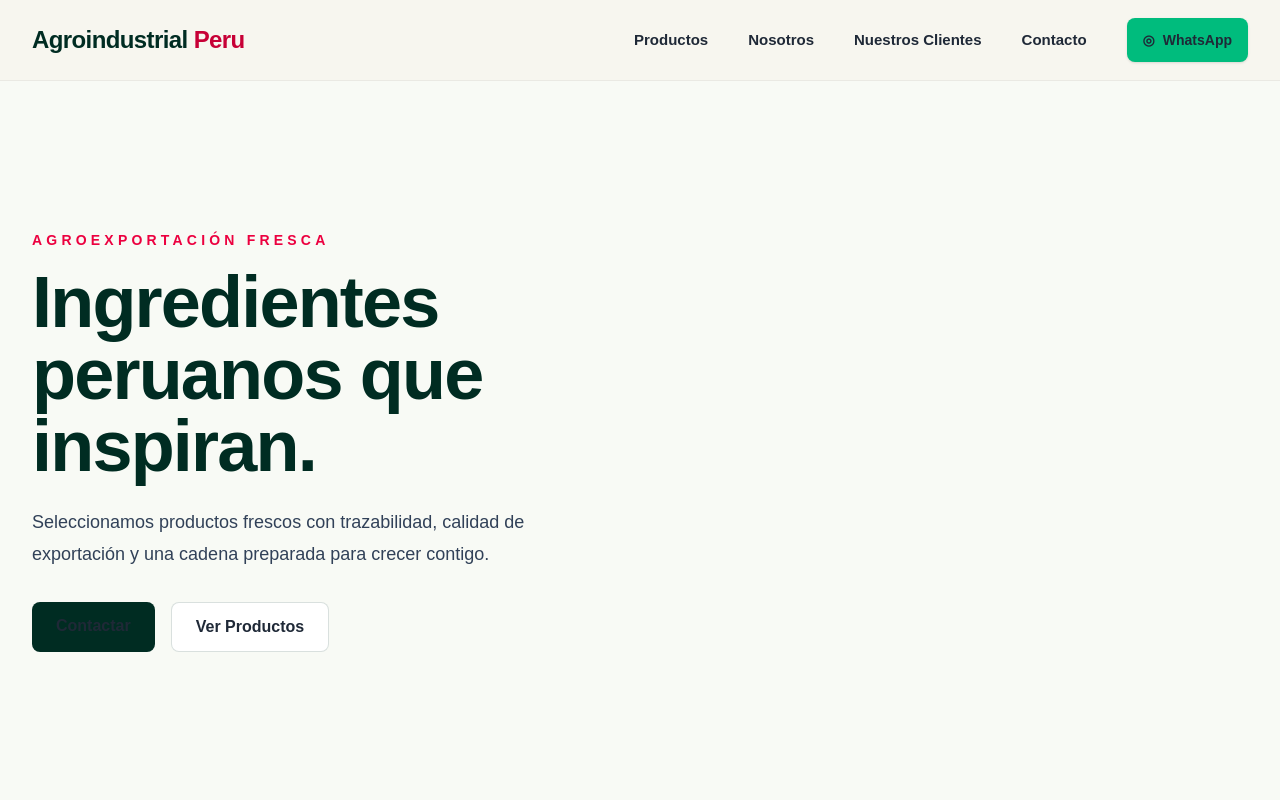
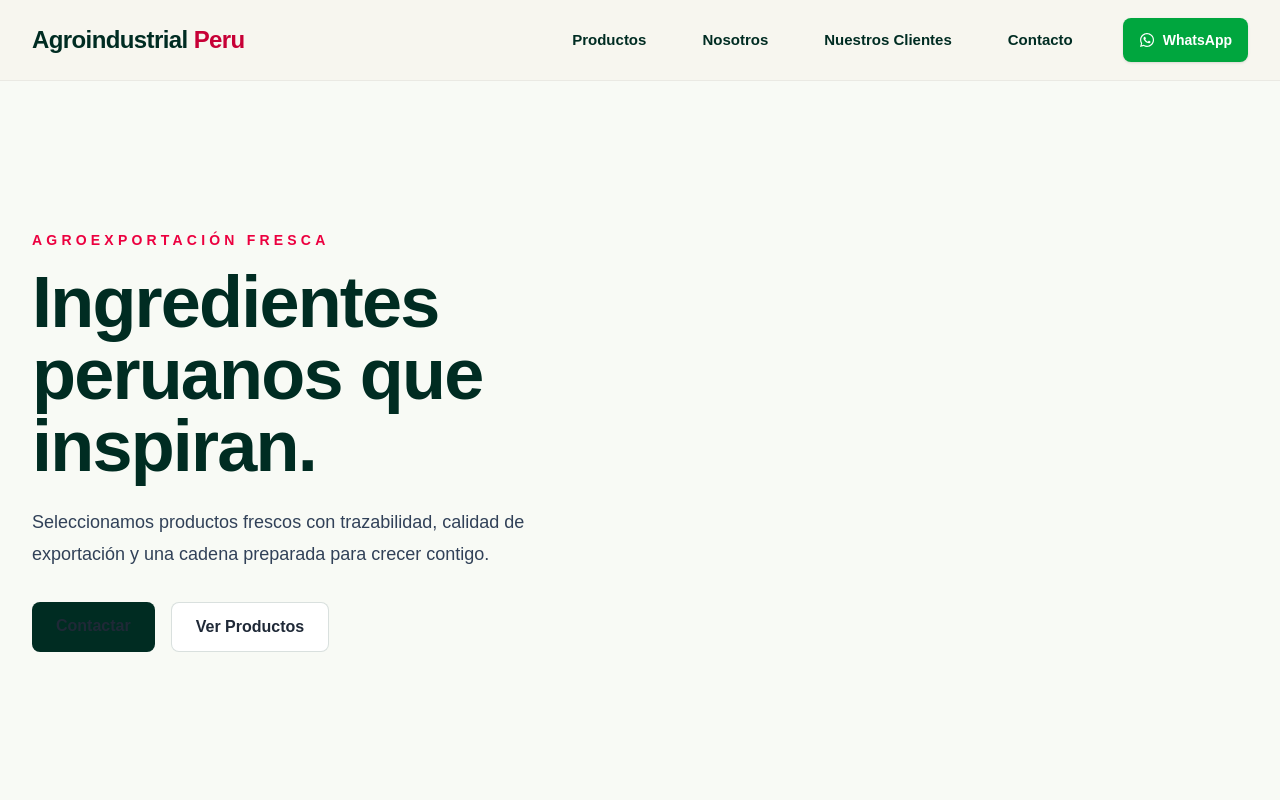
Before and after one commit to rls1990/agroindustrialperu, a Next.js app: page / in a window 1280 px wide. Shown: the top 800 px of the page. Built offline with nearby package versions, Linux system fonts and the light colour scheme.

Commit message:
feat: refactor header and hero components, add mobile menu functionality, and update WhatsApp link

```diff
--- a/app/page.tsx
+++ b/app/page.tsx
@@ -1,37 +1,9 @@
+import { Hero } from "@/components/sections/Hero/Hero";
+
 export default function Home() {
   return (
     <main className="px-6 py-10 lg:px-8">
-      <section
-        id="productos"
-        className="mx-auto flex min-h-[calc(100vh-10rem)] w-full max-w-7xl items-center"
-      >
-        <div className="max-w-2xl">
-          <p className="text-sm font-bold uppercase tracking-[0.3em] text-rose-600">
-            Agroexportación fresca
-          </p>
-          <h1 className="mt-4 text-5xl font-black tracking-tight text-emerald-950 sm:text-7xl">
-            Ingredientes peruanos que inspiran.
-          </h1>
-          <p className="mt-6 max-w-xl text-lg leading-8 text-slate-700">
-            Seleccionamos productos frescos con trazabilidad, calidad de
-            exportación y una cadena preparada para crecer contigo.
-          </p>
-          <div className="mt-8 flex flex-wrap gap-4">
-            <a
-              href="#contacto"
-              className="rounded-lg bg-emerald-950 px-6 py-3 font-semibold text-white transition-colors hover:bg-emerald-900"
-            >
-              Contactar
-            </a>
-            <a
-              href="#productos"
-              className="rounded-lg border border-emerald-950/15 bg-white px-6 py-3 font-semibold text-emerald-950 transition-colors hover:bg-emerald-50"
-            >
-              Ver Productos
-            </a>
-          </div>
-        </div>
-      </section>
+      <Hero />
 
       <section id="nosotros" className="mx-auto w-full max-w-7xl py-20">
         <h2 className="text-3xl font-bold text-emerald-950">Nosotros</h2>
--- /dev/null
+++ b/components/icons/LeafIcon.tsx
@@ -0,0 +1,23 @@
+type LeafIconProps = {
+  className?: string;
+};
+
+export function LeafIcon({ className = "h-4 w-4" }: LeafIconProps) {
+  return (
+    <svg
+      aria-hidden="true"
+      focusable="false"
+      data-prefix="fas"
+      data-icon="leaf"
+      className={className}
+      role="img"
+      xmlns="http://www.w3.org/2000/svg"
+      viewBox="0 0 512 512"
+    >
+      <path
+        fill="currentColor"
+        d="M272 96c-78.6 0-145.1 51.5-167.7 122.5c33.6-17 71.5-26.5 111.7-26.5l88 0c8.8 0 16 7.2 16 16s-7.2 16-16 16l-16 0-72 0s0 0 0 0c-16.6 0-32.7 1.9-48.3 5.4c-25.9 5.9-49.9 16.4-71.4 30.7c0 0 0 0 0 0C38.3 298.8 0 364.9 0 440l0 16c0 13.3 10.7 24 24 24s24-10.7 24-24l0-16c0-48.7 20.7-92.5 53.8-123.2C121.6 392.3 190.3 448 272 448l1 0c132.1-.7 239-130.9 239-291.4c0-42.6-7.5-83.1-21.1-119.6c-2.6-6.9-12.7-6.6-16.2-.1C455.9 72.1 418.7 96 376 96L272 96z"
+      />
+    </svg>
+  );
+}
--- /dev/null
+++ b/components/icons/WhatsAppIcon.tsx
@@ -0,0 +1,23 @@
+type WhatsAppIconProps = {
+  className?: string;
+};
+
+export function WhatsAppIcon({ className = "h-4 w-4" }: WhatsAppIconProps) {
+  return (
+    <svg
+      aria-hidden="true"
+      focusable="false"
+      data-prefix="fab"
+      data-icon="whatsapp"
+      className={className}
+      role="img"
+      xmlns="http://www.w3.org/2000/svg"
+      viewBox="0 0 448 512"
+    >
+      <path
+        fill="currentColor"
+        d="M380.9 97.1C339 55.1 283.2 32 223.9 32c-122.4 0-222 99.6-222 222 0 39.1 10.2 77.3 29.6 111L0 480l117.7-30.9c32.4 17.7 68.9 27 106.1 27h.1c122.3 0 224.1-99.6 224.1-222 0-59.3-25.2-115-67.1-157zm-157 341.6c-33.2 0-65.7-8.9-94-25.7l-6.7-4-69.8 18.3L72 359.2l-4.4-7c-18.5-29.4-28.2-63.3-28.2-98.2 0-101.7 82.8-184.5 184.6-184.5 49.3 0 95.6 19.2 130.4 54.1 34.8 34.9 56.2 81.2 56.1 130.5 0 101.8-84.9 184.6-186.6 184.6zm101.2-138.2c-5.5-2.8-32.8-16.2-37.9-18-5.1-1.9-8.8-2.8-12.5 2.8-3.7 5.6-14.3 18-17.6 21.8-3.2 3.7-6.5 4.2-12 1.4-32.6-16.3-54-29.1-75.5-66-5.7-9.8 5.7-9.1 16.3-30.3 1.8-3.7.9-6.9-.5-9.7-1.4-2.8-12.5-30.1-17.1-41.2-4.5-10.8-9.1-9.3-12.5-9.5-3.2-.2-6.9-.2-10.6-.2-3.7 0-9.7 1.4-14.8 6.9-5.1 5.6-19.4 19-19.4 46.3 0 27.3 19.9 53.7 22.6 57.4 2.8 3.7 39.1 59.7 94.8 83.8 35.2 15.2 49 16.5 66.6 13.9 10.7-1.6 32.8-13.4 37.4-26.4 4.6-13 4.6-24.1 3.2-26.4-1.3-2.5-5-3.9-10.5-6.6z"
+      />
+    </svg>
+  );
+}
--- a/components/layout/Header/HeaderMobileButton.tsx
+++ b/components/layout/Header/HeaderMobileButton.tsx
@@ -3,12 +3,15 @@ type HeaderMobileButtonProps = {
   isOpen: boolean;
 };
 
-export function HeaderMobileButton({ onOpen, isOpen }: HeaderMobileButtonProps) {
+export function HeaderMobileButton({
+  onOpen,
+  isOpen,
+}: HeaderMobileButtonProps) {
   return (
     <button
       type="button"
       onClick={onOpen}
-      className="inline-flex h-10 w-10 items-center justify-center rounded-lg border border-emerald-950/10 bg-white text-emerald-950 md:hidden"
+      className="inline-flex h-10 w-10 items-center justify-center rounded-lg border border-emerald-950/10 bg-white text-emerald-800 md:hidden hover:bg-gray-200 cursor-pointer"
       aria-label="Abrir menú"
       aria-expanded={isOpen}
       aria-controls="mobile-menu"
--- a/components/layout/Header/HeaderNav.tsx
+++ b/components/layout/Header/HeaderNav.tsx
@@ -1,5 +1,6 @@
 import Link from "next/link";
 import { navigationItems, whatsappLink } from "@/data/navigation";
+import { WhatsAppIcon } from "@/components/icons/WhatsAppIcon";
 
 type HeaderNavProps = {
   mobile?: boolean;
@@ -15,7 +16,7 @@ export function HeaderNav({ mobile = false, onLinkClick }: HeaderNavProps) {
             key={item.label}
             href={item.href}
             onClick={onLinkClick}
-            className="rounded-lg px-2 py-4 text-lg font-semibold text-emerald-950 transition-colors hover:bg-emerald-950/5 hover:text-rose-600"
+            className="rounded-lg px-2 py-4 text-lg font-semibold text-emerald-900 transition-colors hover:bg-emerald-950/5 hover:text-rose-600 text-[15px]"
           >
             {item.label}
           </Link>
@@ -25,34 +26,37 @@ export function HeaderNav({ mobile = false, onLinkClick }: HeaderNavProps) {
           href={whatsappLink}
           target="_blank"
           rel="noreferrer"
-          className="mt-6 inline-flex w-fit items-center gap-2 rounded-lg bg-emerald-500 px-5 py-3 text-sm font-semibold text-white transition-colors hover:bg-emerald-600"
+          className="mt-6 inline-flex w-fit items-center gap-2 rounded-lg bg-green-600 px-5 py-3 text-sm font-semibold text-white transition-colors hover:bg-green-700"
         >
-          <span aria-hidden="true">◎</span>
-          WhatsApp
+          <WhatsAppIcon className="h-4 w-4 shrink-0 text-white" />
+          <span className="text-white">WhatsApp</span>
         </Link>
       </nav>
     );
   }
 
   return (
-    <nav className="hidden items-center gap-10 md:flex">
+    <nav className="hidden items-center gap-11 md:flex">
       {navigationItems.map((item) => (
         <Link
           key={item.label}
           href={item.href}
-          className="text-[15px] font-semibold text-emerald-950 transition-colors hover:text-rose-600"
+          className="inline-flex items-center px-1.5 py-1 text-[15px] font-semibold cursor-pointer group"
         >
-          {item.label}
+          <span className="text-emerald-950 transition-colors hover:text-rose-600">
+            {item.label}
+          </span>
         </Link>
       ))}
+
       <Link
         href={whatsappLink}
         target="_blank"
         rel="noreferrer"
-        className="inline-flex items-center gap-2 rounded-lg bg-emerald-500 px-4 py-3 text-sm font-semibold text-white shadow-sm transition-colors hover:bg-emerald-600"
+        className="inline-flex items-center gap-2 rounded-lg bg-green-600 px-4 py-3 my-3 text-sm font-semibold text-white shadow-sm transition-colors hover:bg-green-700"
       >
-        <span aria-hidden="true">◎</span>
-        WhatsApp
+        <WhatsAppIcon className="h-4 w-4 shrink-0 text-white" />
+        <span className="text-white">WhatsApp</span>
       </Link>
     </nav>
   );
--- a/components/layout/Header/MobileMenu.tsx
+++ b/components/layout/Header/MobileMenu.tsx
@@ -1,11 +1,13 @@
 import { HeaderBrand } from "./HeaderBrand";
 import { HeaderNav } from "./HeaderNav";
+import { X } from "lucide-react";
 
 type MobileMenuProps = {
+  isOpen: boolean;
   onClose: () => void;
 };
 
-export function MobileMenu({ onClose }: MobileMenuProps) {
+export function MobileMenu({ isOpen, onClose }: MobileMenuProps) {
   return (
     <div className="fixed inset-0 z-60 md:hidden">
       <button
@@ -17,17 +19,19 @@ export function MobileMenu({ onClose }: MobileMenuProps) {
 
       <aside
         id="mobile-menu"
-        className="absolute right-0 top-0 flex h-full w-[min(92vw,340px)] flex-col overflow-y-auto bg-[#f7f6ef]"
+        className={`absolute right-0 top-0 flex h-full w-[min(92vw,340px)] flex-col overflow-y-auto bg-[#f7f6ef] shadow-2xl transition-transform duration-300 ease-out ${
+          isOpen ? "translate-x-0" : "translate-x-full"
+        }`}
       >
         <div className="flex items-center justify-between border-b border-black/5 px-6 py-5">
-          <HeaderBrand />
+          <HeaderBrand fontSize="text-lg" />
           <button
             type="button"
             onClick={onClose}
-            className="inline-flex h-10 w-10 items-center justify-center rounded-lg text-2xl text-emerald-950"
+            className="inline-flex h-10 w-10 items-center justify-center rounded-lg text-[40px] text-emerald-950 cursor-pointer hover:bg-gray-200"
             aria-label="Cerrar menú"
           >
-            ×
+            <X className="h-6 w-6" />
           </button>
         </div>
 
--- /dev/null
+++ b/components/sections/Hero/Hero.tsx
@@ -0,0 +1,35 @@
+export function Hero() {
+  return (
+    <section
+      id="productos"
+      className="mx-auto flex min-h-[calc(100vh-10rem)] w-full max-w-7xl items-center"
+    >
+      <div className="max-w-2xl">
+        <p className="text-sm font-bold uppercase tracking-[0.3em] text-rose-600">
+          Agroexportación fresca
+        </p>
+        <h1 className="mt-4 text-5xl font-black tracking-tight text-emerald-950 sm:text-7xl">
+          Ingredientes peruanos que inspiran.
+        </h1>
+        <p className="mt-6 max-w-xl text-lg leading-8 text-slate-700">
+          Seleccionamos productos frescos con trazabilidad, calidad de
+          exportación y una cadena preparada para crecer contigo.
+        </p>
+        <div className="mt-8 flex flex-wrap gap-4">
+          <a
+            href="#contacto"
+            className="rounded-lg bg-emerald-950 px-6 py-3 font-semibold text-white transition-colors hover:bg-emerald-900"
+          >
+            Contactar
+          </a>
+          <a
+            href="#productos"
+            className="rounded-lg border border-emerald-950/15 bg-white px-6 py-3 font-semibold text-emerald-950 transition-colors hover:bg-emerald-50"
+          >
+            Ver Productos
+          </a>
+        </div>
+      </div>
+    </section>
+  );
+}
--- a/data/navigation.ts
+++ b/data/navigation.ts
@@ -5,4 +5,4 @@ export const navigationItems = [
   { label: "Contacto", href: "#contacto" },
 ];
 
-export const whatsappLink = "https://wa.me/51999999999";
+export const whatsappLink = "https://wa.me/65464564654";
--- a/package.json
+++ b/package.json
@@ -9,6 +9,7 @@
     "lint": "eslint"
   },
   "dependencies": {
+    "lucide-react": "^1.21.0",
     "next": "16.2.9",
     "react": "19.2.4",
     "react-dom": "19.2.4"
```
Also changed, not shown: components/layout/Header/Header.tsx (+37 -3 lines), 1 other file (tests, documents, lock files or other folders).
